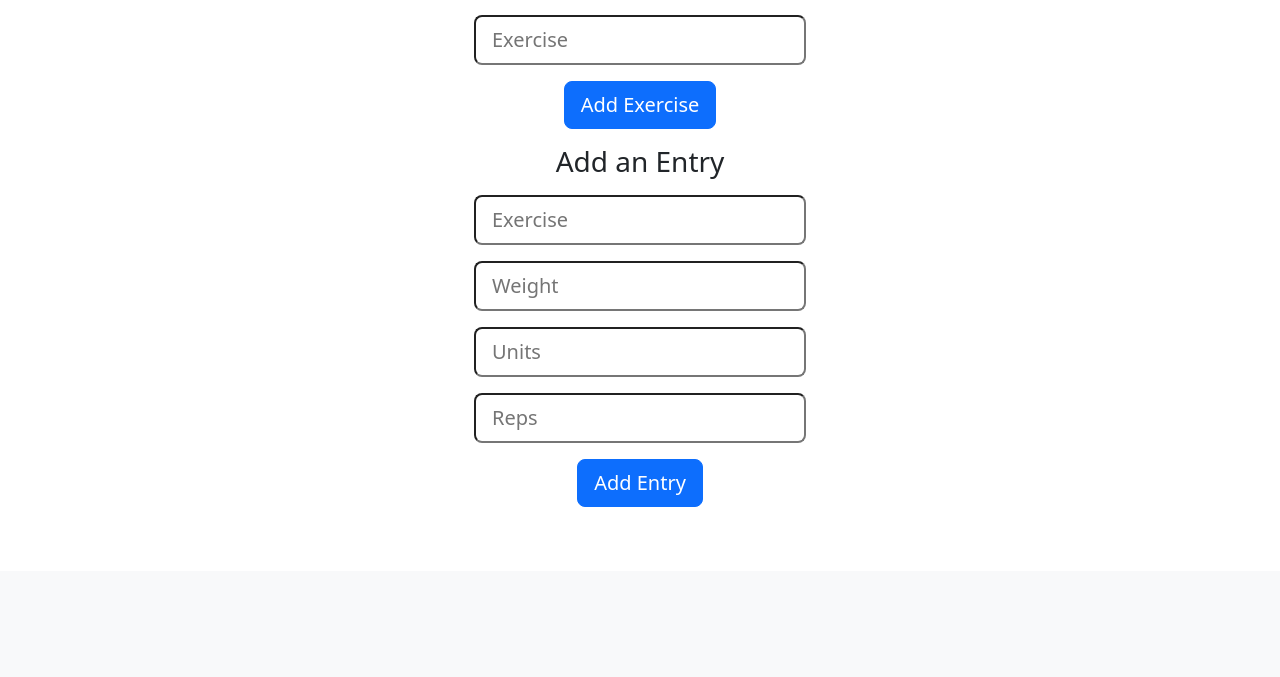
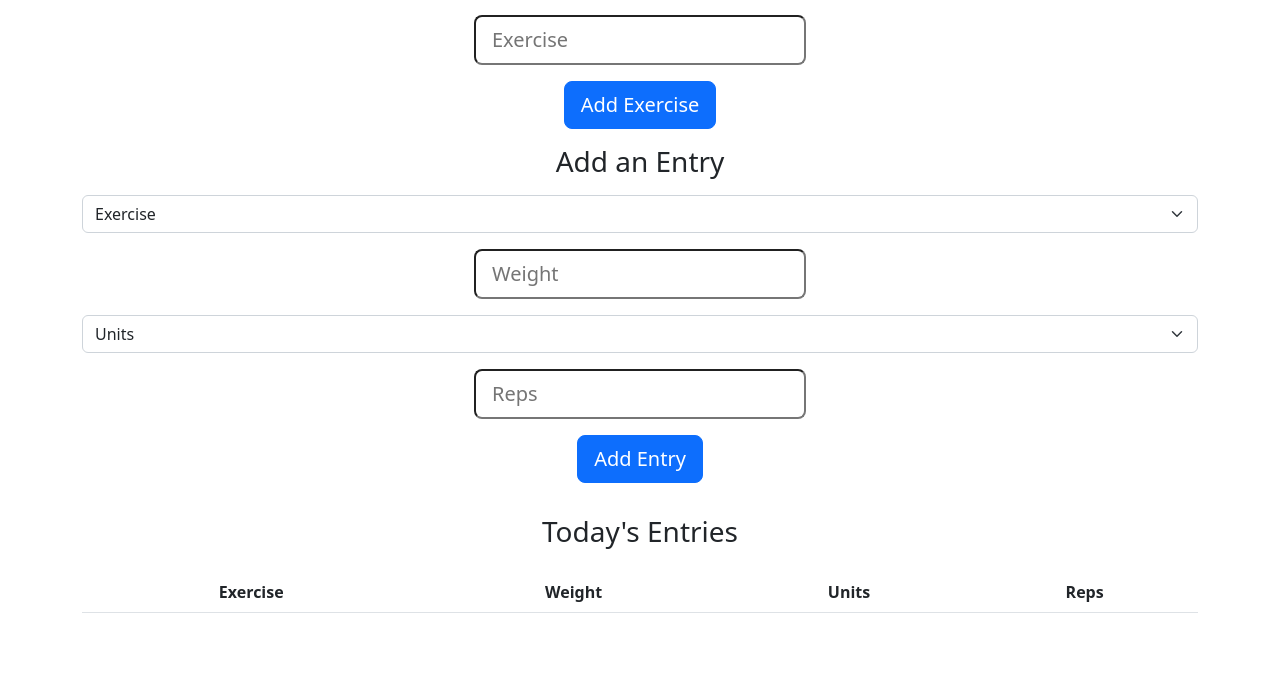
Before and after one commit to rkhan71/myJim, a Flask app: page /diary in a window 1280 px wide. Shown: the part 320-997 px from the top of the page. Before the commit the page ends 827 px from the top, so only its background shows below. Run offline with Flask 2, Linux system fonts and the light colour scheme; a user stored in the database is signed in; data comes from the database, SQL or seed files in the repository; both versions use the stored data as it was after the commit; lists and menus that the app fills with data are empty.

Commit message:
allows users to add diary entries to database

```diff
--- a/app.py
+++ b/app.py
@@ -75,9 +75,29 @@ def diary():
             connect = sqlite3.connect("myJim.db")
             cursor = connect.cursor()
             cursor.execute("INSERT INTO exercise_list VALUES (?, ?)", (session["user_id"], exercise))
+            cursor.execute("SELECT * FROM exercise_list WHERE user_id = ?", (session["user_id"],))
+            exercises = cursor.fetchall()
+            cursor.execute("SELECT * FROM diary WHERE user_id = ? AND day = ?", (session["user_id"], session["date"]))
+            entries = cursor.fetchall()
             connect.commit()
             connect.close()
-            return render_template("diary.html")
+            return render_template("diary.html", exercises=exercises, entries=entries)
+        elif request.form.get("exercise-select"):
+            exercise = request.form.get("exercise-select")
+            weight = request.form.get("weight")
+            units = request.form.get("units")
+            reps = request.form.get("reps")
+            connect = sqlite3.connect("myJim.db")
+            cursor = connect.cursor()
+            data = (session["user_id"], exercise, weight, units, reps, session["date"])
+            cursor.execute("INSERT INTO diary VALUES (?, ?, ?, ?, ?, ?)", data)
+            cursor.execute("SELECT * FROM exercise_list WHERE user_id = ?", (session["user_id"],))
+            exercises = cursor.fetchall()
+            cursor.execute("SELECT * FROM diary WHERE user_id = ? AND day = ?", (session["user_id"], session["date"]))
+            entries = cursor.fetchall()
+            connect.commit()
+            connect.close()
+            return render_template("diary.html", exercises=exercises, entries=entries)
         else:
             return render_template("error.html", message="Required field not filled out.")
     else:
@@ -86,6 +106,22 @@ def diary():
         if len(temp) > 1:
             date = temp[1].split("=")
             session["date"] = date[1]
-            return render_template("diary.html")
+            connect = sqlite3.connect("myJim.db")
+            cursor = connect.cursor()
+            cursor.execute("SELECT * FROM exercise_list WHERE user_id = ?", (session["user_id"],))
+            exercises = cursor.fetchall()
+            cursor.execute("SELECT * FROM diary WHERE user_id = ? AND day = ?", (session["user_id"], session["date"]))
+            entries = cursor.fetchall()
+            connect.close()
+            return render_template("diary.html", exercises=exercises, entries=entries)
+        elif session["date"]:
+            connect = sqlite3.connect("myJim.db")
+            cursor = connect.cursor()
+            cursor.execute("SELECT * FROM exercise_list WHERE user_id = ?", (session["user_id"],))
+            exercises = cursor.fetchall()
+            cursor.execute("SELECT * FROM diary WHERE user_id = ? AND day = ?", (session["user_id"], session["date"]))
+            entries = cursor.fetchall()
+            connect.close()
+            return render_template("diary.html", exercises=exercises, entries=entries)
         else:
             return render_template("diary.html")
--- a/templates/diary.html
+++ b/templates/diary.html
@@ -32,13 +32,22 @@
 <div class="container mb-3">
     <form action="/diary" method="post">
         <div class="mb-3">
-            <input type="text" name="exercise" class="form-control-lg" placeholder="Exercise">
+            <select class="form-select" aria-label="Default select example" name="exercise-select">
+                <option selected>Exercise</option>
+                {% for e in exercises %}
+                <option value="{{ e[1] }}">{{ e[1] }}</option>
+                {% endfor %}
+            </select>
         </div>
         <div class="mb-3">
             <input type="text" name="weight" class="form-control-lg" placeholder="Weight">
         </div>
         <div class="mb-3">
-            <input type="text" name="units" class="form-control-lg" placeholder="Units">
+            <select class="form-select" aria-label="Default select example" name="units">
+                <option selected>Units</option>
+                <option value="kg">kg</option>
+                <option value="lbs">lbs</option>
+              </select>
         </div>
         <div class="mb-3">
             <input type="text" name="reps" class="form-control-lg" placeholder="Reps">
@@ -46,5 +55,30 @@
         <button type="submit" class="btn btn-primary btn-lg">Add Entry</button>
     </form>
 </div>
+<div class="container py-3">
+    <h3>Today's Entries</h3>
+</div>
+<div class="container mb-3">
+    <table class="table">
+        <thead>
+            <tr>
+                <th scope="col">Exercise</th>
+                <th scope="col">Weight</th>
+                <th scope="col">Units</th>
+                <th scope="col">Reps</th>
+            </tr>
+        </thead>
+        <tbody>
+            {% for entry in entries %}
+            <tr>
+                <td>{{ entry[1] }}</td>
+                <td>{{ entry[2] }}</td>
+                <td>{{ entry[3] }}</td>
+                <td>{{ entry[4] }}</td>
+            </tr>
+            {% endfor %}
+        </tbody>
+    </table>
+</div>
 {% endif %}
 {% endblock %}
```
Also changed, not shown: myJim.db.
